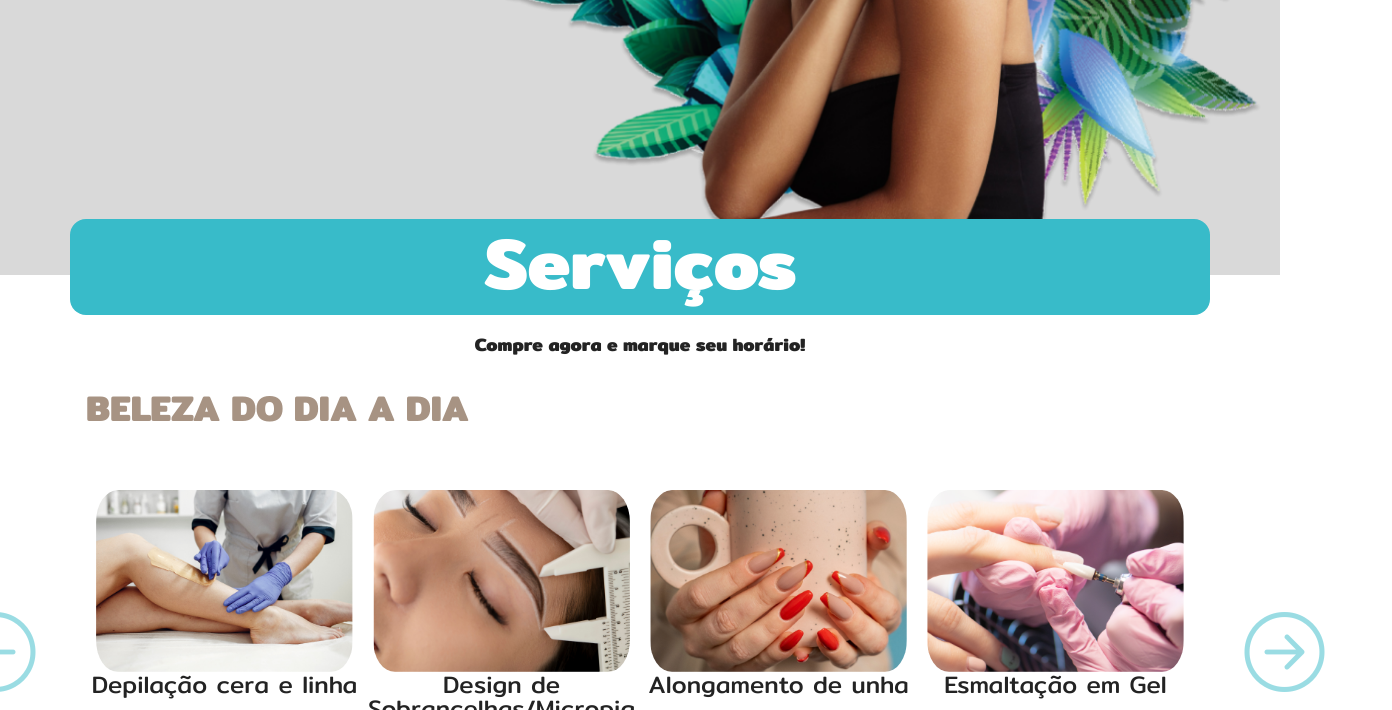
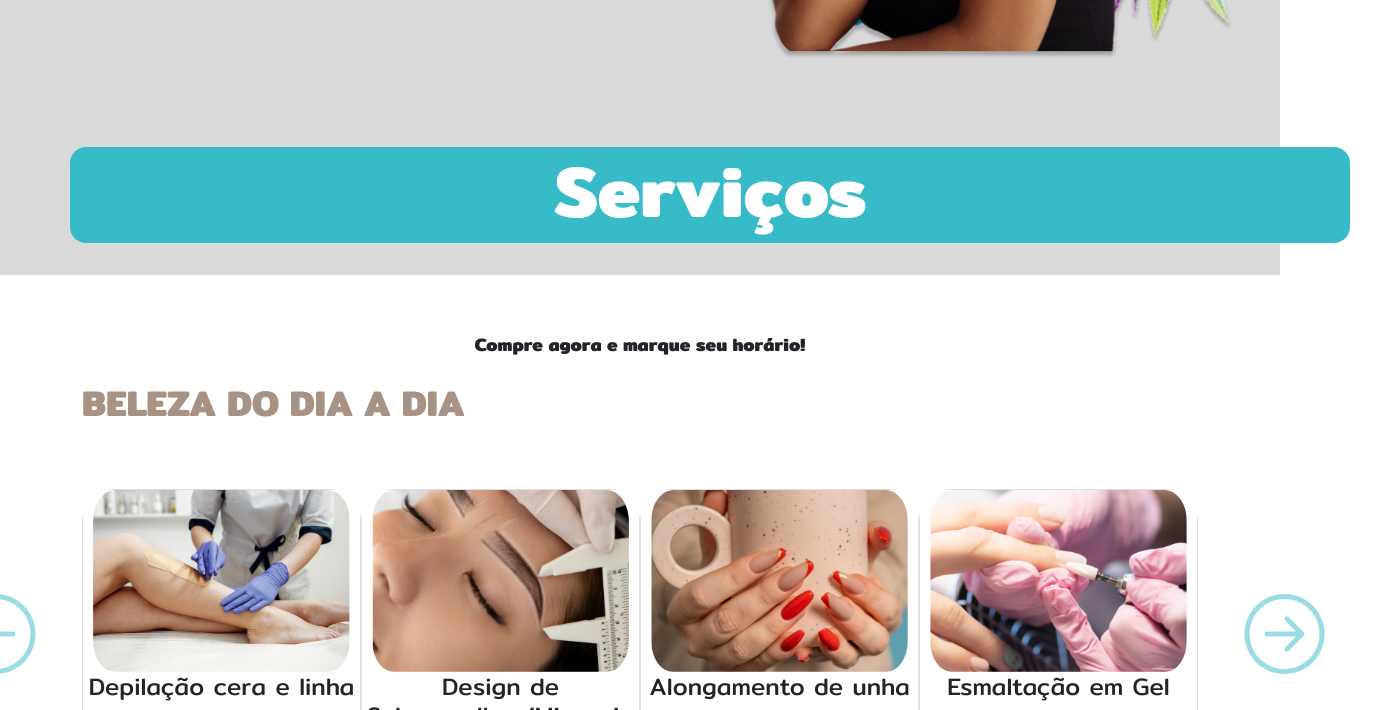
Before and after one commit to samsoaress/majo-site, a website: page index.html in a window 1280 px wide. Shown: the part 597-1307 px from the top of the page, 1392 px wide, since content can reach past the window. Drawn offline with nearby package versions, Linux system fonts and the light colour scheme; a web font is replaced by a local one.

Commit message:
Gitacora saved 1 changed files

```diff
--- a/index.html
+++ b/index.html
@@ -15,8 +15,8 @@
   <link rel="stylesheet" href="assets/bootstrap/css/bootstrap-reboot.min.css">
   <!-- <link rel="stylesheet" href="assets/animatecss/animate.css"> -->
   <link rel="stylesheet" href="assets/dropdown/css/style.css">
-  <link rel="stylesheet" href="assets/socicon/css/styles.css">
-  <link rel="stylesheet" href="assets/theme/css/style.css">
+  <!-- <link rel="stylesheet" href="assets/socicon/css/styles.css">
+  <link rel="stylesheet" href="assets/theme/css/style.css"> -->
   <!-- <link rel="preload"
     href="https://fonts.googleapis.com/css?family=Inter+Tight:100,200,300,400,500,600,700,800,900,100i,200i,300i,400i,500i,600i,700i,800i,900i&display=swap"
     as="style" onload="this.onload=null;this.rel='stylesheet'"> -->
```
